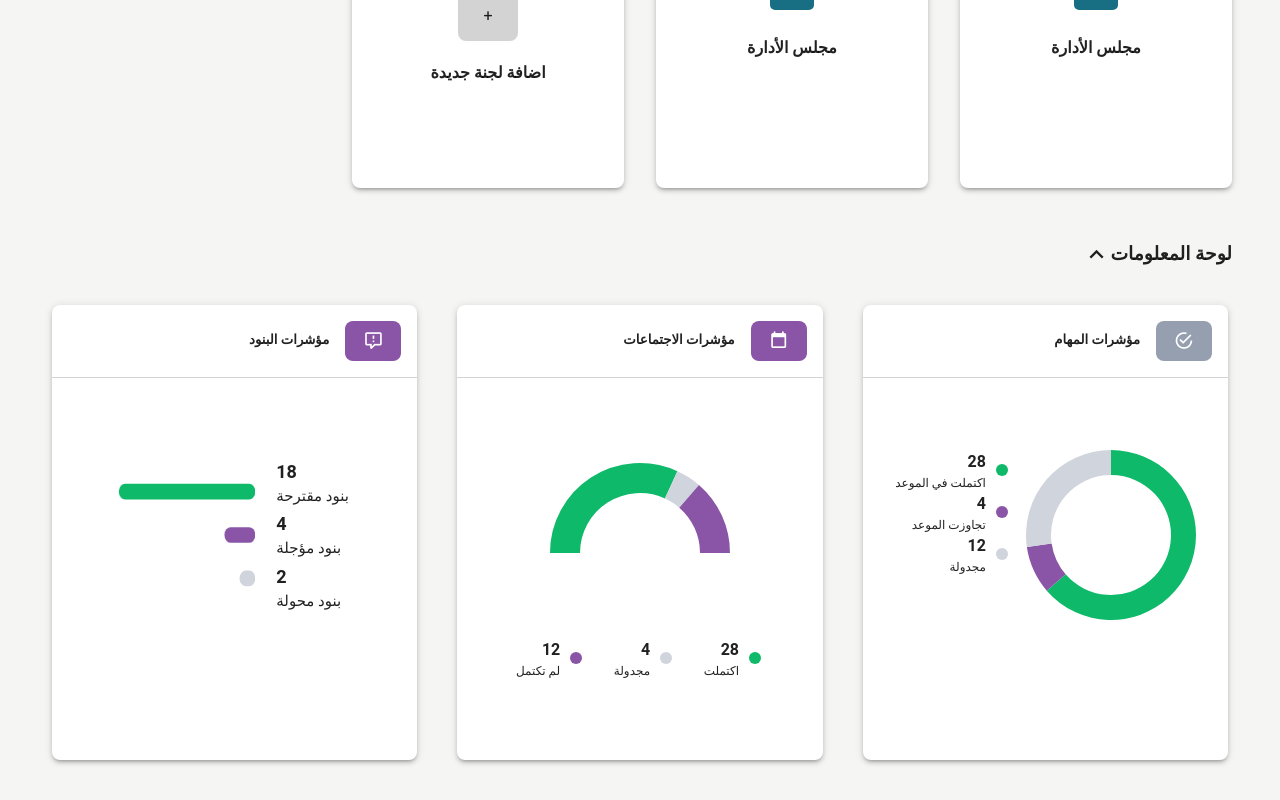
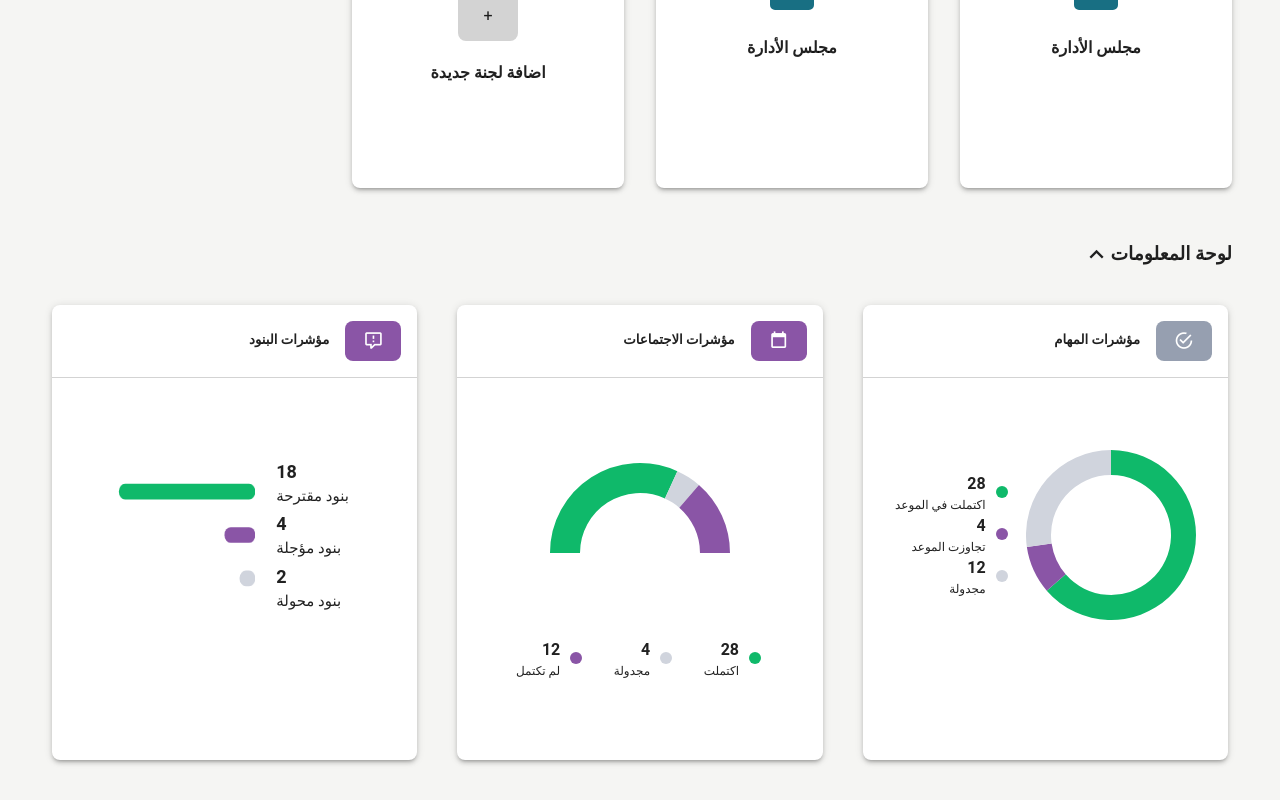
Before and after one commit to abdullah-omar-aly/vue3-vuetify-task, a Vue app: page / in a window 1280 px wide. Shown: the part 1170-1970 px from the top of the page. Built offline with nearby package versions, Linux system fonts and the light colour scheme.

Commit message:
fix Task chart alignment

```diff
--- a/src/sections/InformationBoardSection.vue
+++ b/src/sections/InformationBoardSection.vue
@@ -7,13 +7,13 @@
                 name: 'mdi-checkbox-marked-circle-outline',
                 style: 'background-color: #969FB0;'
             }">
-                <div style="display: flex;padding: 2rem;justify-content: center;gap: 5%;">
+                <div style="display: flex;padding: 2rem;justify-content: center;align-items: center;gap: 5%;">
                     <div>
                         <Doughnut style="width: 170px; max-height: 170px;margin: 0 auto;" :options="TasksChartCofig.options"
                             :data="TasksChartCofig.data" />
                     </div>
                     <!--custom Legend -->
-                    <div style="flex-direction: column;  justify-content: center;flex-grow: 1;gap: 5px;">
+                    <div style="flex-direction: column;  justify-content: center;gap: 5px;">
                         <div v-for="(indicator, index) in chartsData.TaskIndicators" :key="`legend-badge-${index}`"
                             style="display: flex;align-items: center;gap: 10px;">
                             <div>
```
